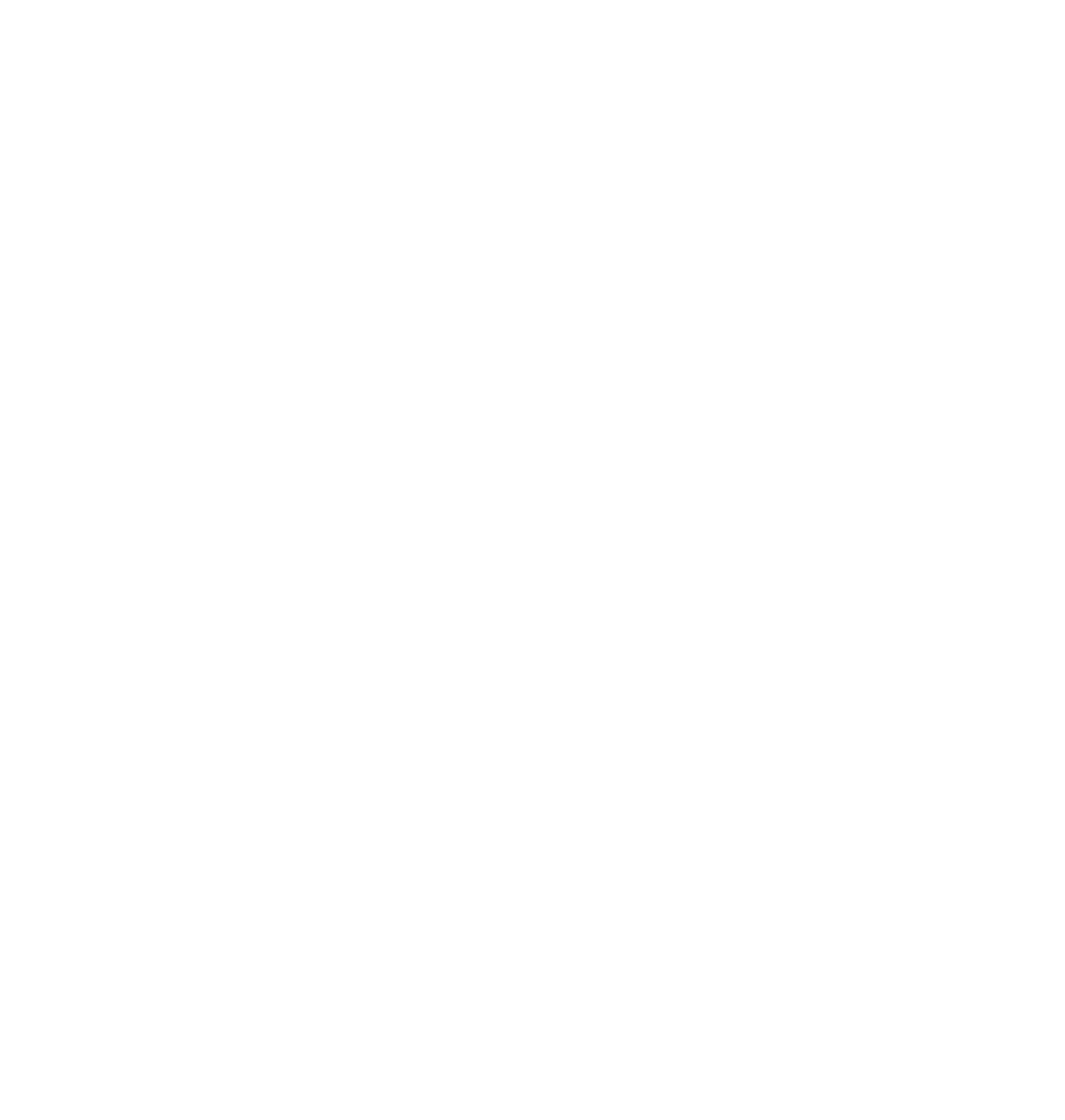
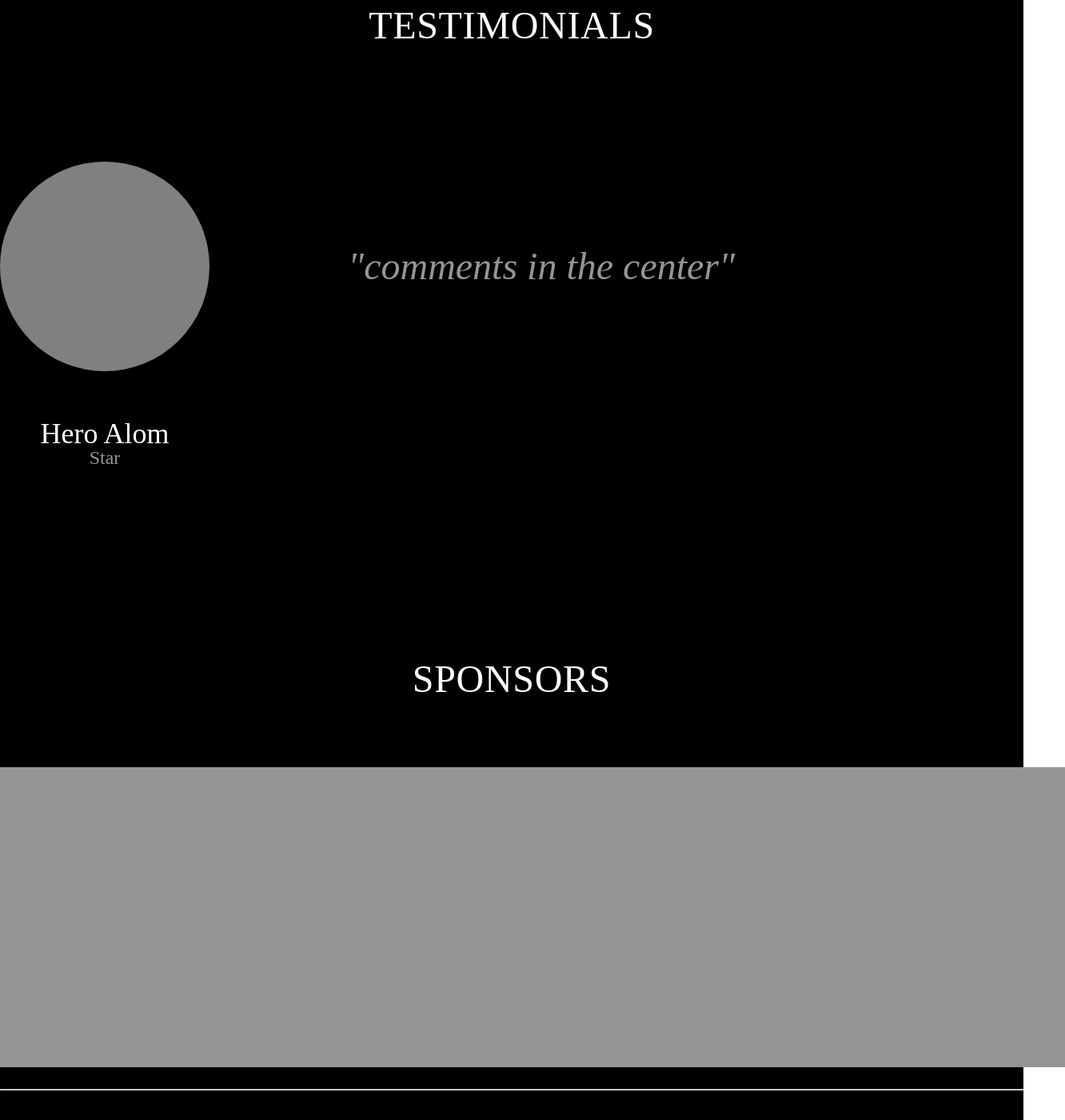
Before and after one commit to anujkumar09062001/iitrms-new, a React (Create React App) app: page / in a window 1280 px wide. Shown: the part 1820-3220 px from the top of the page at 80% size, 1332 px wide, since content can reach past the window. Before the commit the page ends 1760 px from the top, so only its background shows below. Built offline with nearby package versions, Linux system fonts and the light colour scheme.

Commit message:
homepage testimonial added

```diff
--- a/src/components/navbar/navbar.css
+++ b/src/components/navbar/navbar.css
@@ -2,7 +2,7 @@
   width: 100vw;
   display: flex;
   position: fixed;
-  height: 120px;
+  height: 14.5vh;
   background-color:#000;
   color:#818181;
   font-family:Josefin Sans;
--- a/src/homepage/homepage.css
+++ b/src/homepage/homepage.css
@@ -3,7 +3,7 @@
   width: 100vw;
   background-image: url("../assests/car.png");
 }
-.homepage-projects-heading {
+.homepage-heading {
   height: 182px;
   width: 100vw;
   text-align: center;
@@ -28,10 +28,71 @@
   display: flex;
   justify-content: center;
   align-items: center;
-    background-color: #C4C4C4;
+  background-color: #c4c4c4;
   color: #515151;
   font-size: 24px;
   line-height: 59px;
-    font-family: 'Segoe UI';
+  font-family: "Segoe UI";
   letter-spacing: 0.05rem;
 }
+.homepage-testimonials {
+  height: 817px;
+  background-color: #000;
+}
+.homepage-testimonials-firstpart {
+  display: flex;
+  justify-content: center;
+  align-items: center;
+  padding: 80px 10vw 0px 0vw;
+}
+.homepage-testimonials-photo {
+  border-radius: 50%;
+  background-color: grey;
+  width: 262px !important;
+  height: 262px;
+}
+.homepage-testimonials-comment {
+  color: #959595;
+  font-style: Italic;
+  font-family: Josefin Sans;
+  padding-left: 173px;
+  font-size: 48px;
+  line-height: 48px;
+  width: 900px;
+  padding-bottom: 120px;
+}
+
+.homepage-testimonials-identity {
+  text-align: center;
+}
+.homepage-testimonials-post {
+  font-size: 24px;
+  line-height: 24px;
+  font-family: Josefin Sans;
+  color: #959595;
+}
+.homepage-testimonials-name {
+  color: white;
+  font-size: 36px;
+  line-height: 36px;
+  font-family: Josefin Sans;
+  padding-top: 60px;
+}
+.homepage-sponsors {
+  height: 817px;
+  background-color: #000;
+}
+.homepage-sponsors-all {
+  display: flex;
+  justify-content: space-around;
+  align-items: center;
+
+}
+.colored-sponsors{
+  width:444px;
+  height: 375px;
+  background-color: #959595;
+}
+.gold-heading{
+
+}
--- a/src/homepage/homepage.jsx
+++ b/src/homepage/homepage.jsx
@@ -14,12 +14,46 @@
         <Navbar></Navbar>
         <div className="intro-slider"></div>
         <div className="homepage-projects">
-          <div className="homepage-projects-heading">PROJECTS</div>
+          <div className="homepage-heading">PROJECTS</div>
           <div className="homepage-projects-images"></div>
           <div className="homepage-projects-viewall">VIEW ALL PROJECTS</div>
         </div>
-        <div className="testimonials">
-            <div className=""></div>
+        <div className="homepage-testimonials">
+          <div className="homepage-heading">TESTIMONIALS</div>
+          <div className="homepage-testimonials-content">
+            <div className="homepage-testimonials-firstpart">
+              <div className="homepage-testimonials-identity">
+                <div className="homepage-testimonials-photo"></div>
+                <div className="homepage-testimonials-name">Hero Alom</div>
+                <div className="homepage-testimonials-post">Star</div>
+              </div>
+              <div className="homepage-testimonials-comment">
+                "comments in the center"{" "}
+              </div>
+              {/* <div className="homepage-testimonials-button"></div> */}
+            </div>
+          </div>
+        </div>
+        <div className="homepage-sponsors">
+          <div className="homepage-heading">SPONSORS</div>
+          <div className="homepage-sponsors-all">
+            <div className="homepage-sponsors-golden">
+              <div className="gold-heading">GOLD</div>
+              <div className="colored-sponsors"></div>
+            </div>
+            <div className="homepage-sponsors-silver">
+              <div className="silver-heading">SILVER</div>
+              <div className="colored-sponsors"></div>
+            </div>
+            <div className="homepage-sponsors-bronze">
+              <div className="bronze-heading">BRONZE</div>
+              <div className="colored-sponsors"></div>
+            </div>
+          </div>
+          <div className="homepage-sponsors-viewall">
+            VIEW ALL SPONSORS
+            <hr></hr>
+          </div>
         </div>
       </div>
     );
```
Lines whose indentation alone changed are shown as unchanged.
